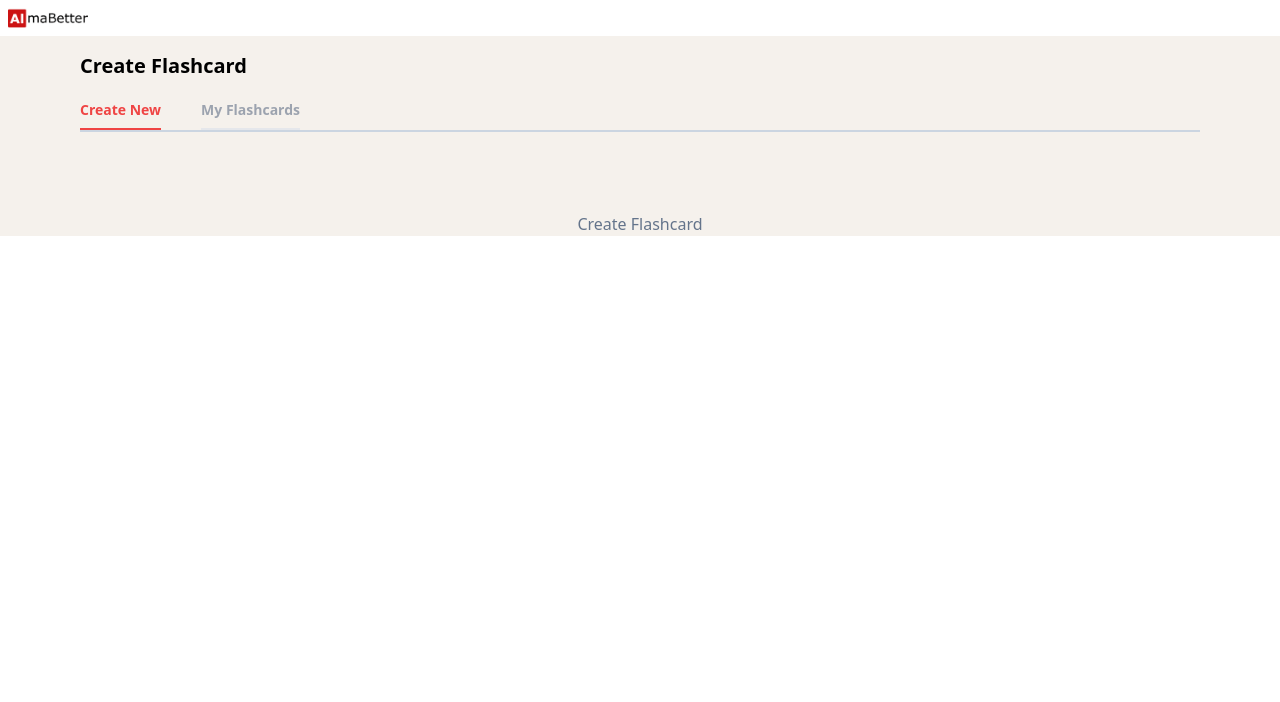
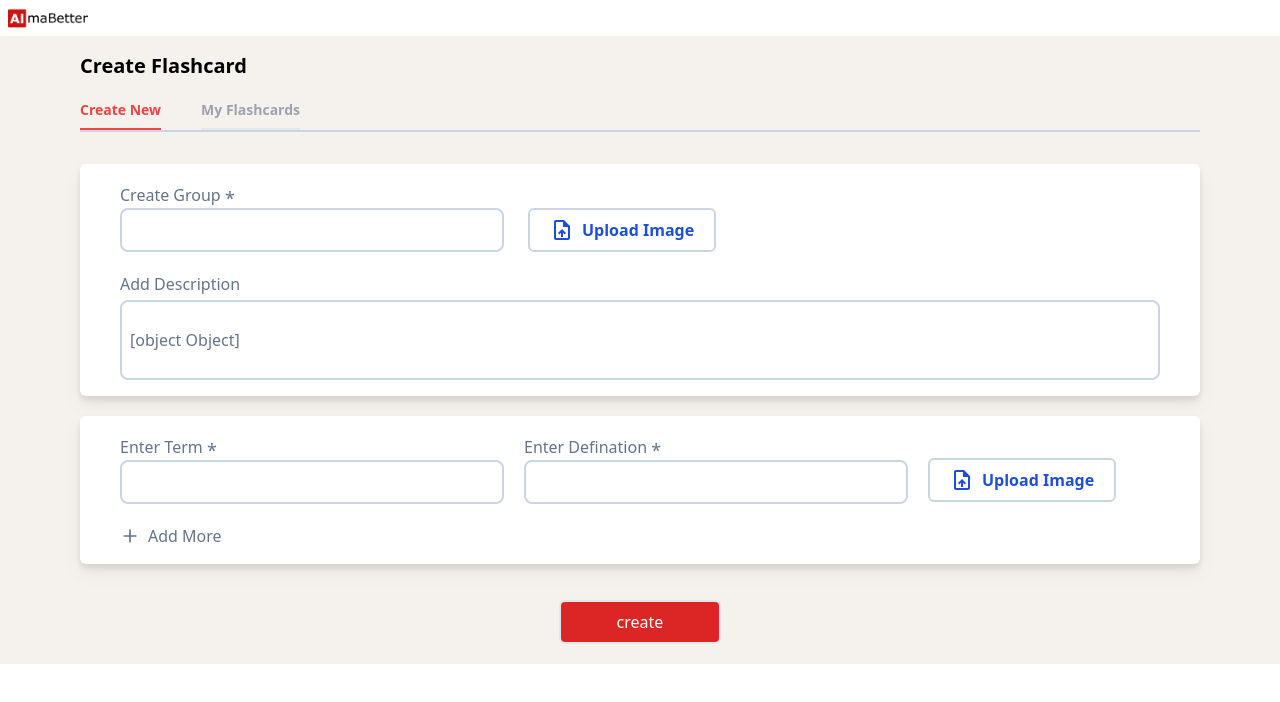
Before and after one commit to Krushna-shinde/Flashcard-Generator, a React (Create React App) app: page / in a window 1280 px wide. Shown: the top 702 px of the page. Built offline with nearby package versions, Linux system fonts and the light colour scheme.

Commit message:
updated changes

```diff
--- a/package.json
+++ b/package.json
@@ -3,6 +3,7 @@
   "version": "0.1.0",
   "private": true,
   "dependencies": {
+    "@reduxjs/toolkit": "^2.0.1",
     "@testing-library/jest-dom": "^5.17.0",
     "@testing-library/react": "^13.4.0",
     "@testing-library/user-event": "^13.5.0",
@@ -16,6 +17,7 @@
     "react-router-dom": "^6.21.0",
     "react-scripts": "5.0.1",
     "react-toolkits": "^0.6.1",
+    "uuidv4": "^6.2.13",
     "web-vitals": "^2.1.4",
     "yup": "^1.3.3"
   },
--- a/src/App.jsx
+++ b/src/App.jsx
@@ -12,12 +12,14 @@ function App() {
       <div className="App">
         <TopBar/>
         <NavBar />
+        <div className=" ml-20 mr-20">
         <Routes>
           <Route path="/" element={<CreateFlashCard />}></Route>
           <Route path="/myflashcard" element={<MyFlashCard/>}></Route>
           <Route path="/flashcard-details" element={<FlashCardDetails />}>
           </Route>
         </Routes>
+        </div>
       </div>
     </Router>
   );
--- a/src/Componants/CreateFlashCard/CreateFlashCard.jsx
+++ b/src/Componants/CreateFlashCard/CreateFlashCard.jsx
@@ -1,14 +1,203 @@
-import React from "react";
-import {  Formik,Form,Field  } from "formik";
+import React, { useState } from "react";
+import { Formik, Form, Field, ErrorMessage } from "formik";
+import { MdUploadFile } from "react-icons/md";
+import { FiPlus } from "react-icons/fi";
+import { nanoid } from "@reduxjs/toolkit";
 
 const CreateFlashCard = () => {
+  const [selectFile, setSelectFile] = useState(null);
+  const [selectTermImg, setSelectTermImg] = useState(null);
+  const uniqueId = nanoid(4);
+  const id = nanoid(2);
+  const handleImageChange = (event) => {
+    const file = event.target.files[0];
+    setSelectFile(file);
+  };
+  const handleTermImageChange = (event) => {
+    const file = event.target.files[0];
+    setSelectTermImg(file);
+  };
+
   return (
-    <Formik >
-        <Form className="w-full space-y-5 text-slate-500 font-medium">
+    <Formik
+    initialValues={{
+      group_id : uniqueId,
+      group_name :"",
+      group_descreption:"",
+      group_img : null,
+      cards: [
+        {
+          card_id : id,
+          card_name :"",
+          card_description:"",
+          card_img :null,
+        },
+      ] ,
+    }}
+    >
+      <Form className="w-full space-y-5 text-slate-500 font-medium pb-5" >
+        <div className=" px-10 py-4 bg-white drop-shadow-lg rounded-md">
+          <div className="flex flex-col relative">
+            <h2 className="text-left">
+              Create Group{" "}
+              <span className="relative left-0 top-1 pr-2 text-lg font-medium">
+                *
+              </span>
+            </h2>
+            <div className="flex items-center">
+              <div>
+                <Field
+                  type="text"
+                  onChange={() => {}}
+                  name="group_name"
+                  className="pl-8 pr-2 py-2 md:w-96 border-slate-300 border-2 rounded-lg focus:border-slate-400"
+                />
+                <ErrorMessage
+                  component={"div"}
+                  className="text-sm text-red-500"
+                  name="group_name"
+                />
+              </div>
 
-<>Create Flashcard</>
-        </Form>
+              <div className="flex flex-col relative">
+                {selectFile === null ? (
+                  <>
+                    <label
+                      htmlFor="uploadImg"
+                      className="flex items-center px-5 py-2 ml-6 bg-white border-2 border-slate-300 rounded-md active:border-blue-600 text-blue-700 font-semibold"
+                    >
+                      <MdUploadFile className="text-xl xl:text-2xl mr-2" />{" "}
+                      Upload Image
+                    </label>
+                    <input
+                      type="file"
+                      id="uploadImg"
+                      className="hidden"
+                      onChange={handleImageChange}
+                    />
+                  </>
+                ) : (
+                  <div className="mt-4">
+                    <img
+                      src={URL.createObjectURL(selectFile)}
+                      alt="Selected"
+                      className=" flex items-center px-5 py-2 ml-6"
+                      width={"150px"}
+                    />
+                  </div>
+                )}
+              </div>
+            </div>
+          </div>
+          <div className="flex flex-col relative mt-5">
+            <label
+              htmlFor="add_description"
+              className="block font-medium text-slate-500 mb-1 text-left"
+            >
+              Add Description
+            </label>
+            <Field
+              type="textarea"
+              id="add_description"
+              className="w-full h-20 p-2 border-slate-300 border-2 rounded-lg focus:border-slate-400"
+              onChange={() => {}}
+              placeholder="Describe the role, responsibility skill required for the job and help candidate to understand the role better."
+            />
+          </div>
+        </div>
+        <div className=" px-10 py-4 bg-white drop-shadow-lg rounded-md">
+          <div className="flex gap-5 items-center">
+            <div className="flex flex-col relative">
+              <h2 className="text-left">
+                Enter Term{" "}
+                <span className="relative left-0 top-1 pr-2 text-lg font-medium">
+                  *
+                </span>
+              </h2>
+              <div className="flex items-center">
+                <div>
+                  <Field
+                    type="text"
+                    onChange={() => {}}
+                    name="card_name"
+                    className="pl-8 pr-2 py-2 md:w-96 border-slate-300 border-2 rounded-lg focus:border-slate-400"
+                  />
+                  <ErrorMessage
+                    component={"div"}
+                    className="text-sm text-red-500"
+                    name="card_name"
+                  />
+                </div>
+              </div>
+            </div>
+            <div className="flex flex-col relative">
+              <h2 className="text-left">
+                Enter Defination{" "}
+                <span className="relative left-0 top-1 pr-2 text-lg font-medium">
+                  *
+                </span>
+              </h2>
+              <div className="flex items-center">
+                <div>
+                  <Field
+                    type="text"
+                    onChange={() => {}}
+                    name="card_name"
+                    className="pl-8 pr-2 py-2 md:w-96 border-slate-300 border-2 rounded-lg focus:border-slate-400"
+                  />
+                  <ErrorMessage
+                    component={"div"}
+                    className="text-sm text-red-500"
+                    name="card_name"
+                  />
+                </div>
+              </div>
+            </div>
+            <div className="flex flex-col relative">
+              {selectTermImg === null ? (
+                <>
+                  <label
+                    htmlFor="uploadImg"
+                    className="flex items-center px-5 py-2 mt-6 bg-white border-2 border-slate-300 rounded-md active:border-blue-600 text-blue-700 font-semibold"
+                  >
+                    <MdUploadFile className="text-xl xl:text-2xl mr-2" /> Upload
+                    Image
+                  </label>
+                  <input
+                    type="file"
+                    id="uploadImg"
+                    className="hidden"
+                    onChange={handleTermImageChange}
+                  />
+                </>
+              ) : (
+                <div className="mt-4">
+                  <img
+                    src={URL.createObjectURL(selectTermImg)}
+                    alt="Selected"
+                    className=" flex items-center px-5 py-2 ml-6"
+                    width={"150px"}
+                  />
+                </div>
+              )}
+            </div>
+          </div>
+          <div className="flex gap-2 mt-5 items-center cursor-pointer hover:text-blue-600">
+            <FiPlus className="text-xl" />
+            <span> Add More</span>
+          </div>
+        </div>
+        <div className="flex justify-center w-full">
+          <button
+            title="create"
+            type="submmit"
+            className="border-2 cursor-pointer py-2 px-14 mt-4 bg-red-600 text-white rounded-md"
 
+          >
+            create
+          </button>
+        </div>
+      </Form>
     </Formik>
   );
 };
--- /dev/null
+++ b/src/Componants/CreateFlashCard/FormValidation/FormValidation.js
@@ -0,0 +1,28 @@
+import * as yup from "yup";
+
+const Form_Validation = yup.object().shape({
+  group_id: yup.string().required("Group id is required"),
+  group_name: yup
+    .string()
+    .max(25, "Group name must be less than 25 characters")
+    .required("Group Name is required"),
+  group_description: Yup.string()
+    .min(10, "Group description must be less than 10 characters.")
+    .max(100, "Group description must be less than 100 characters.")
+    .required("Group Description is required."),
+  group_img: yup.mixed().nullable().notRequired(),
+
+  cards: yup.array().of(
+    yup.object.shape({
+      card_id: yup.string().required("Card id is required"),
+      card_name: yup
+        .string()
+        .max(20, "Term must be less than 20 characters")
+        .required("Card id is required"),
+      card_description: yup.string()
+        .min(25, "Card Description must be greater than 20 characters.")
+        .max(500, "Card Description must be less than 500 characters.")
+        .required("Card_Description id is required."),
+    })
+  ),
+});
--- a/src/Componants/NavBar/NavBar.jsx
+++ b/src/Componants/NavBar/NavBar.jsx
@@ -8,7 +8,7 @@ const NavBar = () => {
     setSelect(true);
   },[])
   return (
-    <div className=" width-full pt-4 m-20 mt-0">
+    <div className=" width-full pt-4 m-20 mt-0 mb-0">
       <h1 className="text-xl text-black font-bold text-left mb-5 ml-0">
         Create Flashcard
       </h1>
--- /dev/null
+++ b/src/ReduxToolkit/Reducer/flashcardSlice.jsx
@@ -0,0 +1,30 @@
+import { createSlice } from '@reduxjs/toolkit'
+
+const initialState ={
+    flashcards : localStorage.getItem("flashcards") ?
+    JSON.parse(localStorage.getItem("flashcards"))
+    :[],
+}
+
+const updateLocalStorage =(arr)=>{
+    updateLocalStorage.setItem('flashcards', JSON.stringify(arr));
+}
+
+export const flashcardSlice =createSlice({
+    name:'flashcard',
+    initialState,
+    reducers : {
+     //add New Flashcards
+  addFlashCard: (state,action)=>{
+  state.flashcards.push({
+    card:action.payload,
+  });
+  updateLocalStorage(state.flashcards)
+  },
+}
+
+}) ;
+
+
+export const {addFlashCard,} =flashcardSlice.actions;
+export default flashcardSlice.reducer;
--- /dev/null
+++ b/src/ReduxToolkit/Store/Store.js
@@ -0,0 +1,9 @@
+import { configureStore } from "@reduxjs/toolkit";
+import  flashcardReducer  from "../Reducer/flashcardSlice";
+
+
+export const Store = configureStore({
+    reducer : {
+        flashcard : flashcardReducer,
+    }
+})
--- a/src/index.js
+++ b/src/index.js
@@ -1,17 +1,13 @@
-import React from 'react';
-import ReactDOM from 'react-dom/client';
-import './index.css';
-import App from './App';
-import reportWebVitals from './reportWebVitals';
+import React from "react";
+import ReactDOM from "react-dom/client";
+import "./index.css";
+import App from "./App";
+import { Provider } from "react-redux";
+import { Store } from "./ReduxToolkit/Store/Store";
 
-const root = ReactDOM.createRoot(document.getElementById('root'));
+const root = ReactDOM.createRoot(document.getElementById("root"));
 root.render(
-  <React.StrictMode>
+  <Provider store={Store}>
     <App />
-  </React.StrictMode>
+  </Provider>
 );
-
-// If you want to start measuring performance in your app, pass a function
-// to log results (for example: reportWebVitals(console.log))
-// or send to an analytics endpoint. Learn more: https://bit.ly/CRA-vitals
-reportWebVitals();
```
Also changed, not shown: 1 other file (tests, documents, lock files or other folders).
